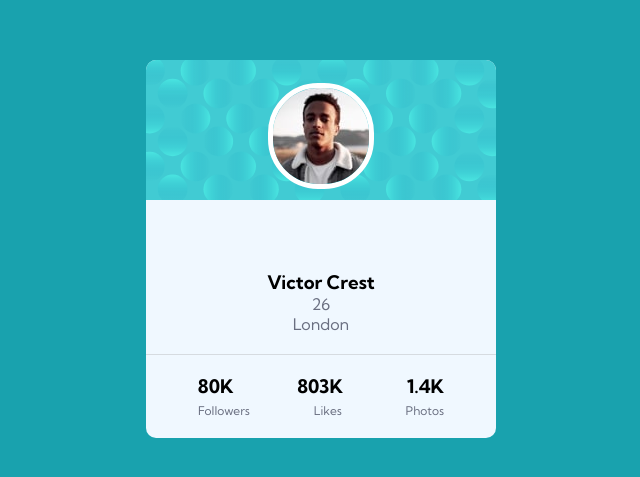
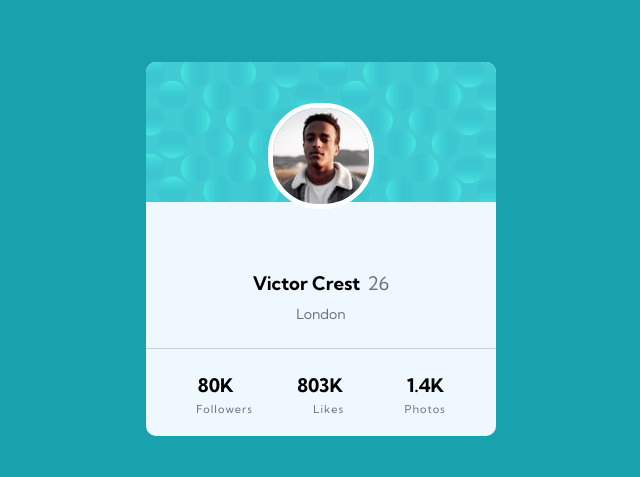
Before and after one commit to tiago-forward/desafio-profile-card-component-main, a plain HTML site: page src/index.html in a window 1280 px wide. Shown: the part 151-628 px from the top of the page, without its empty margins (319-959 px from the left). Drawn offline with Linux system fonts and the light colour scheme.

Commit message:
Algumas mudanças de posicionamento

```diff
--- a/css/style.css
+++ b/css/style.css
@@ -4,6 +4,13 @@ body {
 
 p {
     color: var(--cor-paragrafo);
+    font-size: 13px;
+}
+
+span {
+    color: var(--cor-paragrafo);
+    font-weight: 400;
+    padding-left: 3px;
 }
 
 main {
@@ -18,7 +25,6 @@ main {
     display: flex;
     flex-direction: column;
     width: 350px;
-    /* height: 370px; */
     border-radius: 10px;
 }
 
@@ -26,12 +32,18 @@ main {
     display: flex;
     flex-direction: column;
     align-items: center;
-    padding-bottom: 20px;
-    border-bottom: 1px solid hsla(0, 0%, 60%, 0.303);
+    padding-bottom: 10px;
+    border-bottom: 1px solid hsla(0, 0%, 60%, 0.404);
 }
 
 .perfil h3 {
-    padding-top: 71px;
+    padding-top: 70px;
+}
+
+.perfil p {
+    padding-bottom: 15px;
+    padding-top: 10px;
+    font-size: 14px;
 }
 
 .img-bolinhas {
@@ -43,14 +55,14 @@ main {
     border-radius: 50px;
     position: absolute;
     border: 5px solid white;
-    bottom: 460px;
+    bottom: 440px;
 }
 
 .descricao-numeros {
     text-align: center;
     display: flex;
     justify-content: space-around;
-    margin: 20px 20px 5px 20px;
+    margin: 25px 20px 5px 20px;
 }
 
 .descricao {
@@ -60,3 +72,8 @@ main {
     font-size: 12px;
     margin: 0px 20px 20px 20px;
 }
+
+.descricao p {
+    font-size: 11px;
+    letter-spacing: 1px;
+}
--- a/src/index.html
+++ b/src/index.html
@@ -21,8 +21,7 @@
             <div class="perfil">
                 <img class="img-bolinhas" src="../image/bg-pattern-card.svg" alt="">
                 <img class="img-foto" src="../image/image-victor.jpg" alt="">
-                <h3>Victor Crest</h3>
-                <p>26</p>
+                <h3>Victor Crest <span>26</span></h3>
                 <p>London</p>
             </div>
             <div class="descricao-numeros">
```
